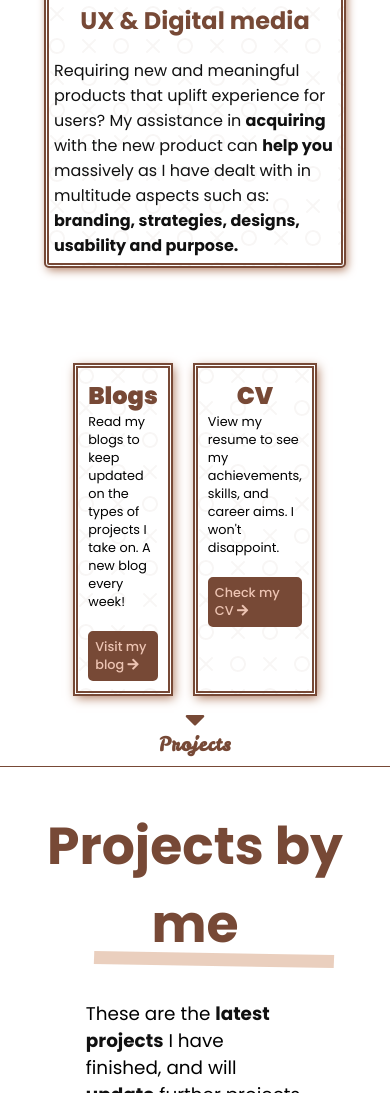
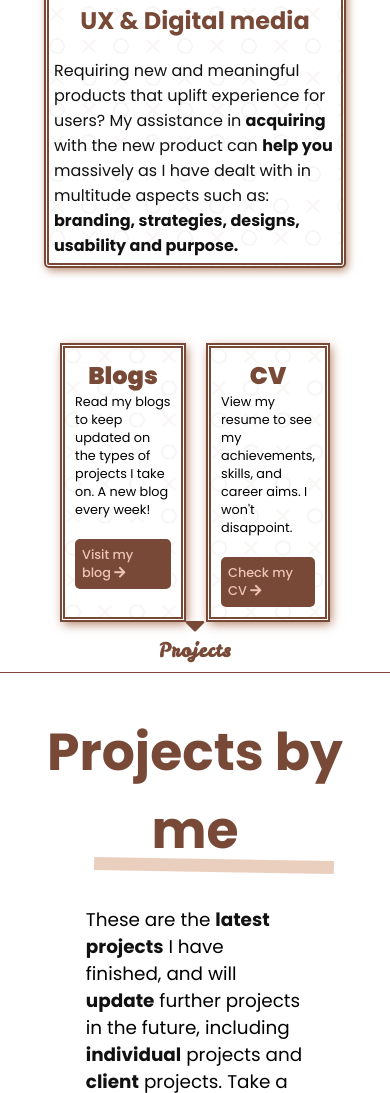
Before and after one commit to sayam-dev/Portfolio-2020, a plain HTML site: page index.html in a window 390 px wide. Shown: the part 1971-3064 px from the top of the page. Drawn offline with Linux system fonts and the light colour scheme.

Commit message:
aside responsive

```diff
--- a/css/styling.css
+++ b/css/styling.css
@@ -419,7 +419,7 @@ border-bottom: 1px solid #774936;
      justify-content: center;
     align-items: center;
     margin: 0 auto;
-     padding: 70px;
+     padding: 50px;
 
 
 
```
